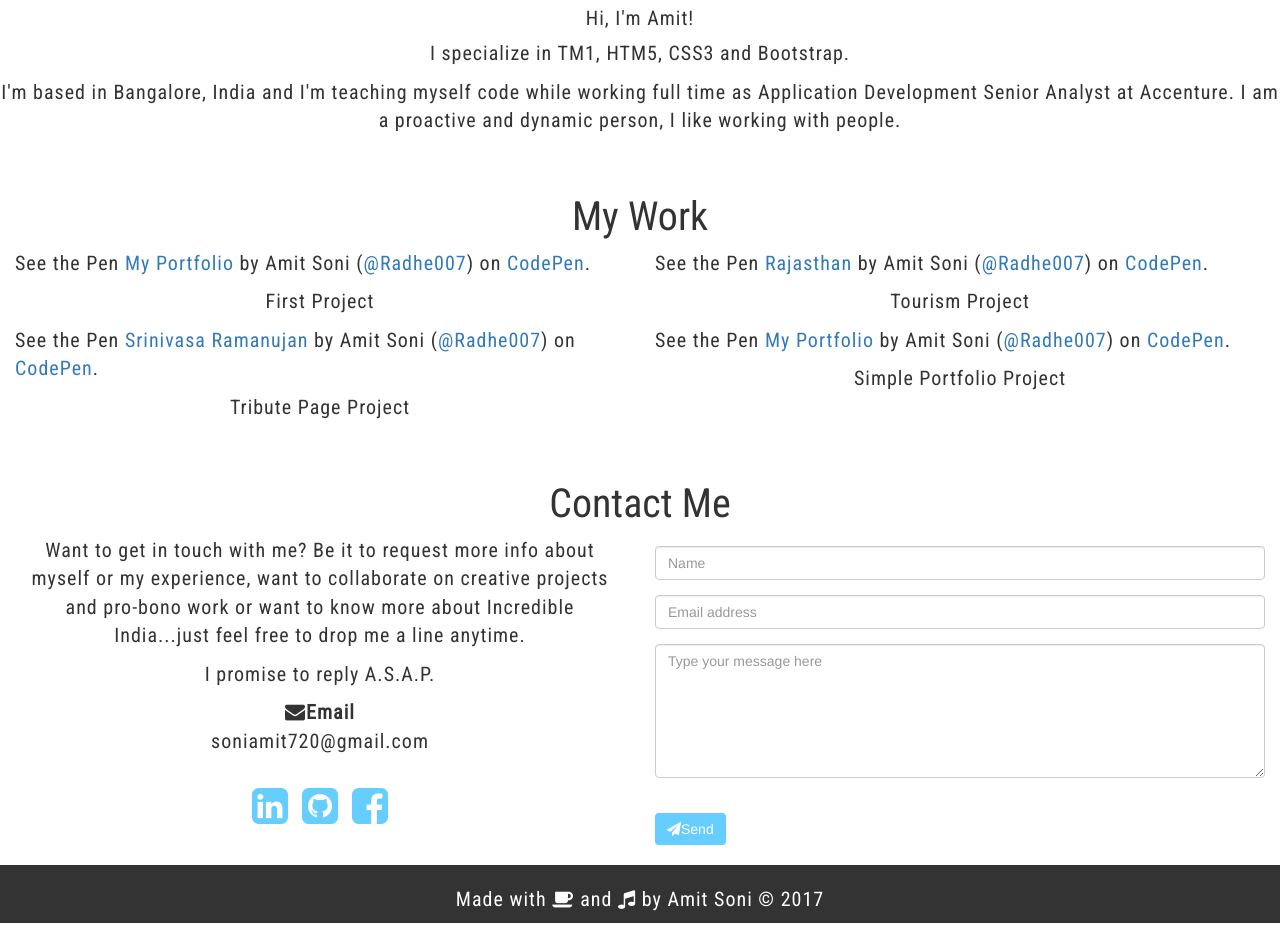
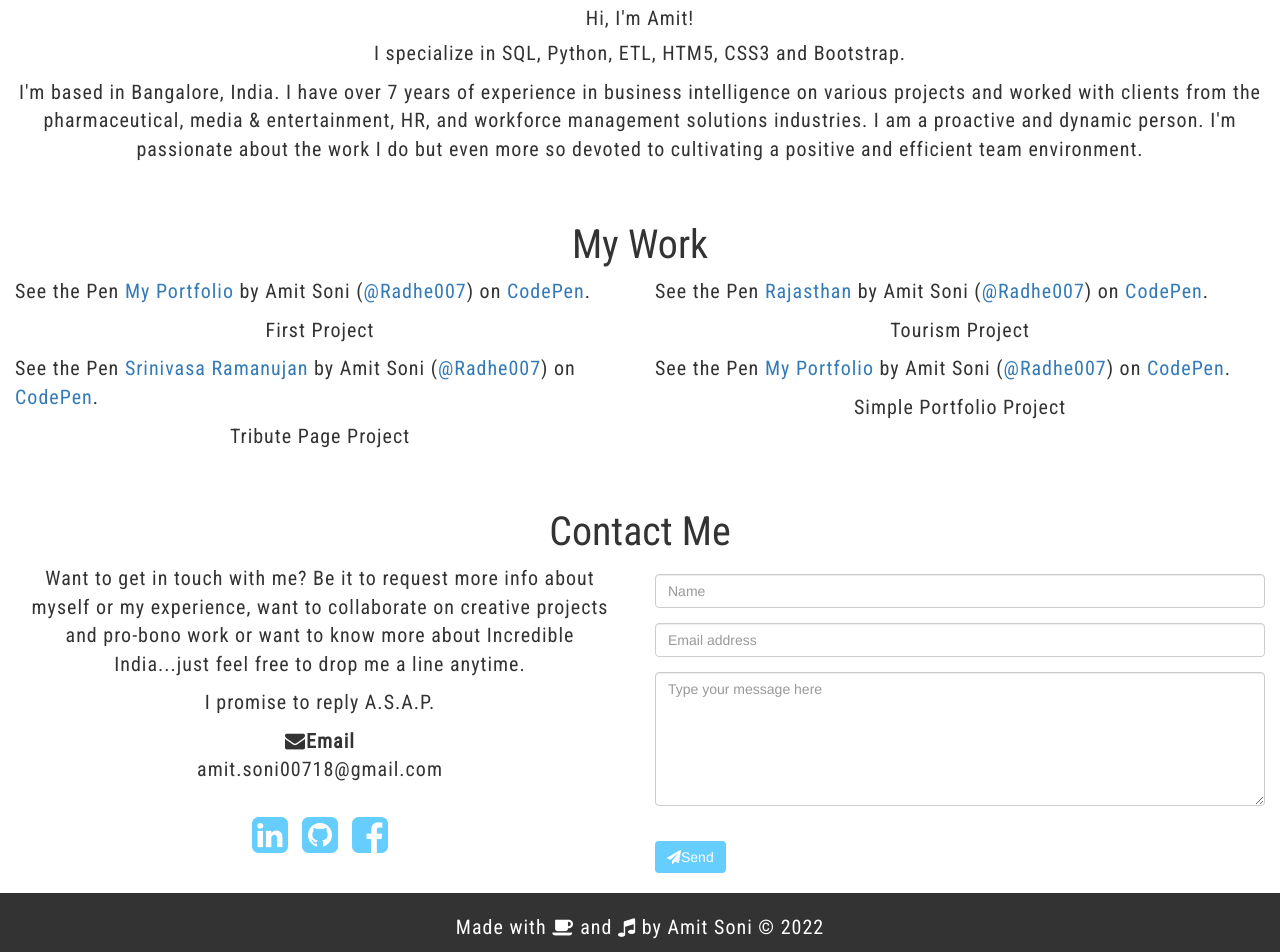
Before and after one commit to AmitSoni07/AmitSoni07.github.io, a plain HTML site: page index.html in a window 1280 px wide. Shown: the part 1062-2014 px from the top of the page. Before the commit the page ends 1985 px from the top, so only its background shows below. Drawn offline with Linux system fonts and the light colour scheme; a script that the page names is missing; a web font is replaced by a local one.

Commit message:
Update index.html

```diff
--- a/index.html
+++ b/index.html
@@ -46,7 +46,7 @@
    <div class="col-md-12">
     <img class="img-responsive center-block" src="http://res.cloudinary.com/diqby9s8j/image/upload/v1489742962/calm-kitty_qobi82.gif" alt="Animated calm kitten" title="Meowsome">
     <h1 class="animate1">Amit Soni</h1>
-    <h4 class="animate1">TM1 Analyst</h4>
+    <h4 class="animate1">Senior Software Engineer</h4>
     <div class="text-center"><a href="#about"><span class="glyphicon glyphicon-circle-arrow-down"></span></a></div>
    </div>
   </div>
@@ -63,8 +63,8 @@
   <div class="row text-center">
 
           <h4>Hi, I'm Amit!</h4>
-          <!--I'm a novice Front End Developer.--> <p>I specialize in TM1, HTM5, CSS3 and Bootstrap.</p>
-          <p>I'm based in Bangalore, India and I'm teaching myself code while working full time as Application Development Senior Analyst at Accenture. I am a proactive and dynamic person, I like working with people.</p>
+          <!--I'm a novice Front End Developer.--> <p>I specialize in SQL, Python, ETL, HTM5, CSS3 and Bootstrap.</p>
+          <p>I'm based in Bangalore, India. I have over 7 years of experience in business intelligence on various projects and worked with clients from the pharmaceutical, media & entertainment, HR, and workforce management solutions industries. I am a proactive and dynamic person. I'm passionate about the work I do but even more so devoted to cultivating a positive and efficient team environment.</p>
   </div>
 <!-- End of about section -->
 
@@ -106,7 +106,7 @@
       <div class="col-md-6 text-center">
           <p>Want to get in touch with me? Be it to request more info about myself or my experience, want to collaborate on creative projects and pro-bono work or want to know more about Incredible India...just feel free to drop me a line anytime.</p>
           <p>I promise to reply A.S.A.P.</p>
-          <p><span><i class="fa fa-envelope"></i></span><strong>Email</strong><br>soniamit720@gmail.com</p>
+          <p><span><i class="fa fa-envelope"></i></span><strong>Email</strong><br>amit.soni00718@gmail.com</p>
           <br>
           <span class="social">
               <a href="https://www.linkedin.com/in/amitsoni007/" target="_blank"><i class="fa fa-linkedin-square fa-3x" aria-hidden="true"></i></a>
@@ -134,7 +134,7 @@
 
 <!-- Start of footer -->
   <div class="row footer">
-      <p class="text-center">Made with <span><i class="fa fa-coffee"></i></span> and <span><i class="fa fa-music"></i></span> by Amit Soni &copy; 2017 </p>
+      <p class="text-center">Made with <span><i class="fa fa-coffee"></i></span> and <span><i class="fa fa-music"></i></span> by Amit Soni &copy; 2022 </p>
   </div>
 </div>
 </body>
```
